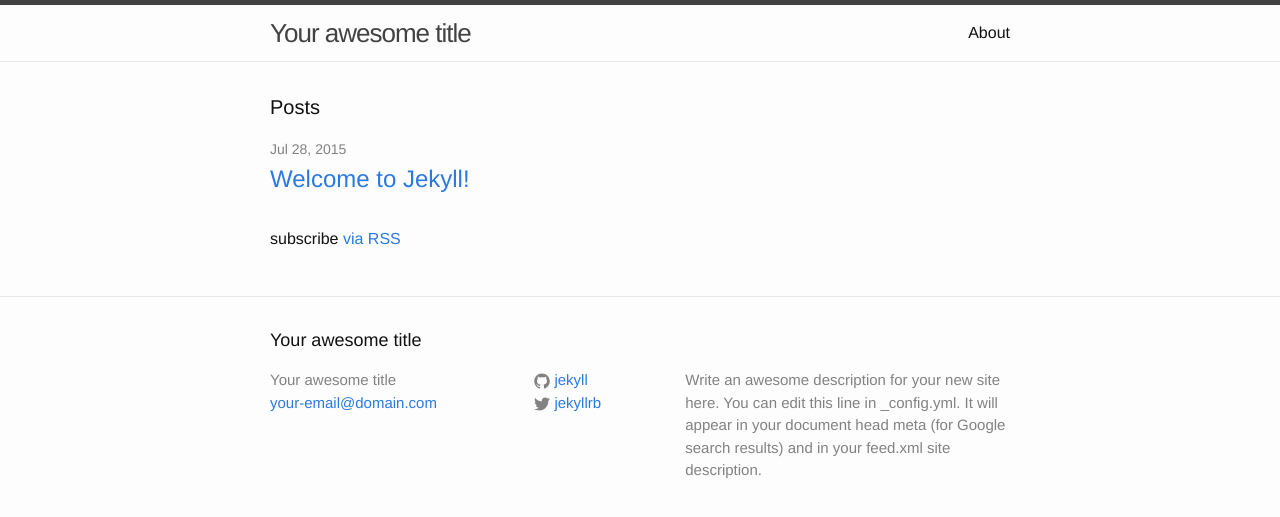
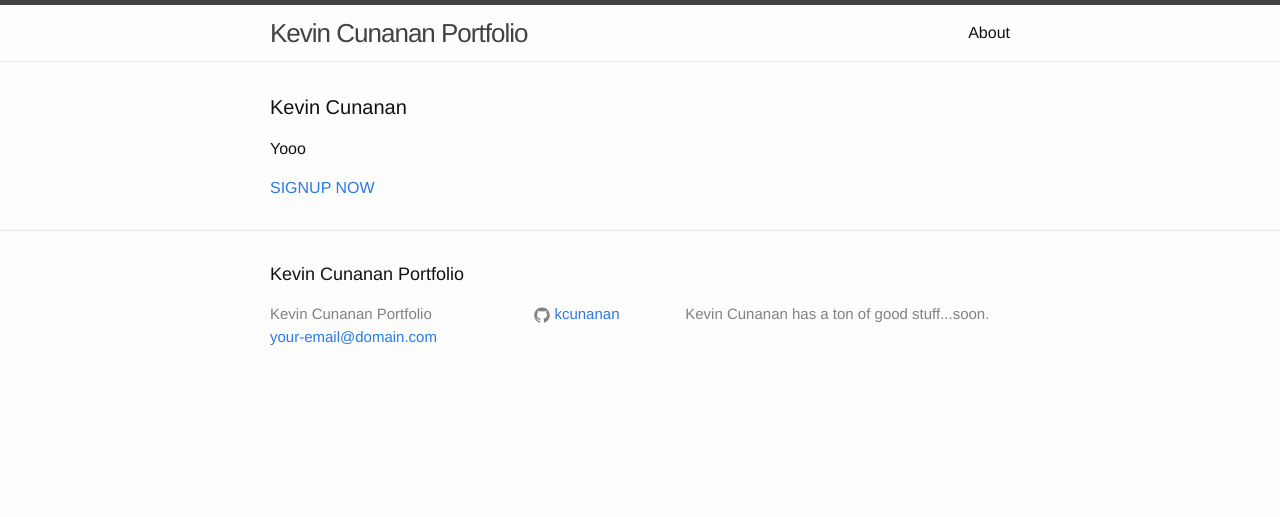
Before and after one commit to deeplyfriedchicken/portfolio, a Jekyll site: the page built from index.html, in a window 1280 px wide. Shown: the top 517 px of the page. Built offline with Jekyll 4.4.1, drawn with Linux system fonts in a browser that asks for light colours.

Commit message:
replaced project folder with this

```diff
--- a/_config.yml
+++ b/_config.yml
@@ -1,14 +1,11 @@
 # Site settings
-title: Your awesome title
+title: Kevin Cunanan Portfolio
 email: your-email@domain.com
-description: > # this means to ignore newlines until "baseurl:"
-  Write an awesome description for your new site here. You can edit this
-  line in _config.yml. It will appear in your document head meta (for
-  Google search results) and in your feed.xml site description.
-baseurl: "" # the subpath of your site, e.g. /blog/
-url: "http://yourdomain.com" # the base hostname & protocol for your site
-twitter_username: jekyllrb
-github_username:  jekyll
+description: Kevin Cunanan has a ton of good stuff...soon.
+# baseurl: "" # the subpath of your site, e.g. /blog/
+# url: "http://yourdomain.com" # the base hostname & protocol for your site
+# twitter_username: jekyllrb
+github_username:  kcunanan
 
 # Build settings
 markdown: kramdown
--- a/_layouts/default.html
+++ b/_layouts/default.html
@@ -16,5 +16,5 @@
     {% include footer.html %}
 
   </body>
-
+  {% include footer-scripts.html %}
 </html>
--- a/_posts/2015-07-28-welcome-to-jekyll.markdown
+++ b/_posts/2015-07-28-welcome-to-jekyll.markdown
@@ -1,7 +1,7 @@
 ---
 layout: post
 title:  "Welcome to Jekyll!"
-date:   2015-07-28 20:20:22
+date:   2015-07-28 16:29:31
 categories: jekyll update
 ---
 You’ll find this post in your `_posts` directory. Go ahead and edit it and re-build the site to see your changes. You can rebuild the site in many different ways, but the most common way is to run `jekyll serve`, which launches a web server and auto-regenerates your site when a file is updated.
--- a/index.html
+++ b/index.html
@@ -4,20 +4,8 @@ layout: default
 
 <div class="home">
 
-  <h1 class="page-heading">Posts</h1>
-
-  <ul class="post-list">
-    {% for post in site.posts %}
-      <li>
-        <span class="post-meta">{{ post.date | date: "%b %-d, %Y" }}</span>
-
-        <h2>
-          <a class="post-link" href="{{ post.url | prepend: site.baseurl }}">{{ post.title }}</a>
-        </h2>
-      </li>
-    {% endfor %}
-  </ul>
-
-  <p class="rss-subscribe">subscribe <a href="{{ "/feed.xml" | prepend: site.baseurl }}">via RSS</a></p>
+  <h1 class="page-heading">Kevin Cunanan</h1>
+  <p>Yooo</p>
+  <a href="/signup" class="button" onclick="ga('send', 'event', 'homepage', 'signup button click');">SIGNUP NOW</a>
 
 </div>
```
Also changed, not shown: _includes/footer-scripts.html (added, +11 -0 lines), README.md (added).
